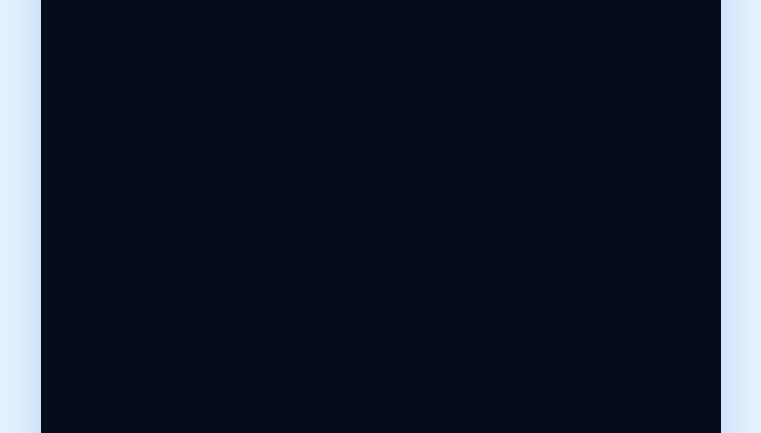
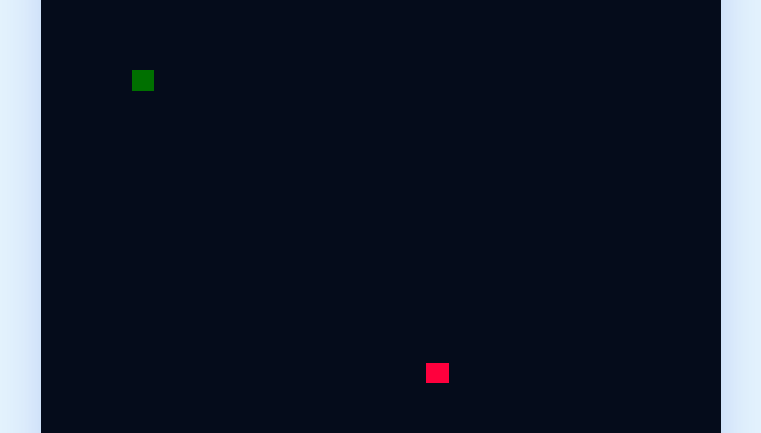
Before and after one commit to ereism1/SnakeGame, a plain HTML site: page Game/game.html in a window 1280 px wide. Shown: the part 147-580 px from the top of the page, without its empty margins (259-1020 px from the left). Drawn offline with nearby package versions, Linux system fonts and the light colour scheme.

Commit message:
Update game.html

```diff
--- a/Game/game.html
+++ b/Game/game.html
@@ -30,7 +30,7 @@
     </div>
 
 
-    <script src="index.js"></script>
+    <script src="game.js"></script>
 </body>
 
 </html>
```
